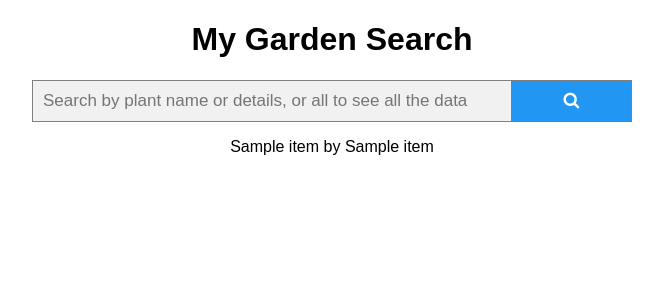
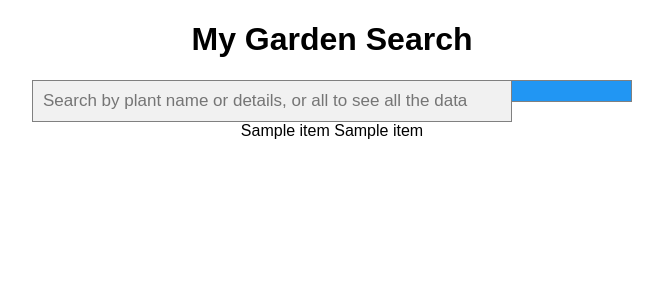
Before and after one commit to jzaiss1/my-garden, a Flask app: template app/templates/search.html in a window 1280 px wide. Shown: the top 300 px of the page, without its empty margins (308-971 px from the left). Run offline with Flask 2, Linux system fonts and the light colour scheme; the template is opened without the code that fills it: most values are stand-ins (such as "Sample title", 1, 10 or a date in 2020); parts of the project's set-up code (start-up, migrations or seed data) failed here and were passed over; some libraries are stand-ins or nearby versions.

Commit message:
update search results

```diff
--- a/app/mygarden.py
+++ b/app/mygarden.py
@@ -1,6 +1,7 @@
 from flask import Flask, render_template, request
 from flaskext.mysql import MySQL
 from dbconn import *
+import json
 
 app = Flask(__name__)
 mysql = MySQL(app)
@@ -25,18 +26,23 @@ def hello():
 def style():
     return "<h1 style='color:green'>Style Guide</h1>"
 
+# API enpoint to return all plants in the DB in json format
 @app.route('/plants')
 def users():
     cur.execute("SELECT * FROM Plants")
     rv = cur.fetchall()
-    return str(rv)
+    row_headers=[x[0] for x in cur.description] #this will extract row headers
+    json_data=[]
+    for result in rv:
+        json_data.append(dict(zip(row_headers,result)))
+    return json.dumps(json_data)
 
 @app.route('/search', methods=['GET', 'POST'])
 def search():
     if request.method == "POST":
         plant = request.form['plant']
-        # search by author or book
-        cur.execute("SELECT * from Plants WHERE plantName LIKE %s OR details LIKE %s", (plant, plant))
+        # search by plantName
+        cur.execute("SELECT PlantID, plantName, zones from Plants WHERE plantName LIKE %s", (plant))
         conn.commit()
         data = cur.fetchall()
         # all in the search box will return all the tuples
--- a/app/templates/search.html
+++ b/app/templates/search.html
@@ -2,27 +2,21 @@
 <!DOCTYPE html>
 <html>
     <head>
-        <meta name="viewport" content="width=device-width, initial-
-        scale=1">
-        <link rel="stylesheet"
-        href="https://cdnjs.cloudflare.com/ajax/libs/font-
-        awesome/4.7.0/css/font-awesome.min.css">
+        <meta name="viewport" content="width=device-width, initial-scale=1">
         <link rel="stylesheet" href="/static/index.css">
     </head>
     <body>
         <h1><center>My Garden Search</center></h1>
-        <form class="example" method="post" action=""
-         style="margin:auto;max-width:600px">
+        <form class="example" method="post" action="" style="margin:auto;max-width:600px">
             <input type="text" placeholder="Search by plant name or details, or all to see all the data" name="plant">
-            <button type="submit"><i class="fa fa-search"></i>
+            <button type="submit">
             </button>
         </form>
-        <p></p>
         <center>
         {% for item in data %}
             <tr>
-                <td> {{item[1]}} by {{item[2]}}</td>
-                </br>
+                <td>{{item[1]}}</td>
+                <td>{{item[2]}}</td>
             </tr>
         {% endfor %}
         </center>
```
Also changed, not shown: 1 other file.
